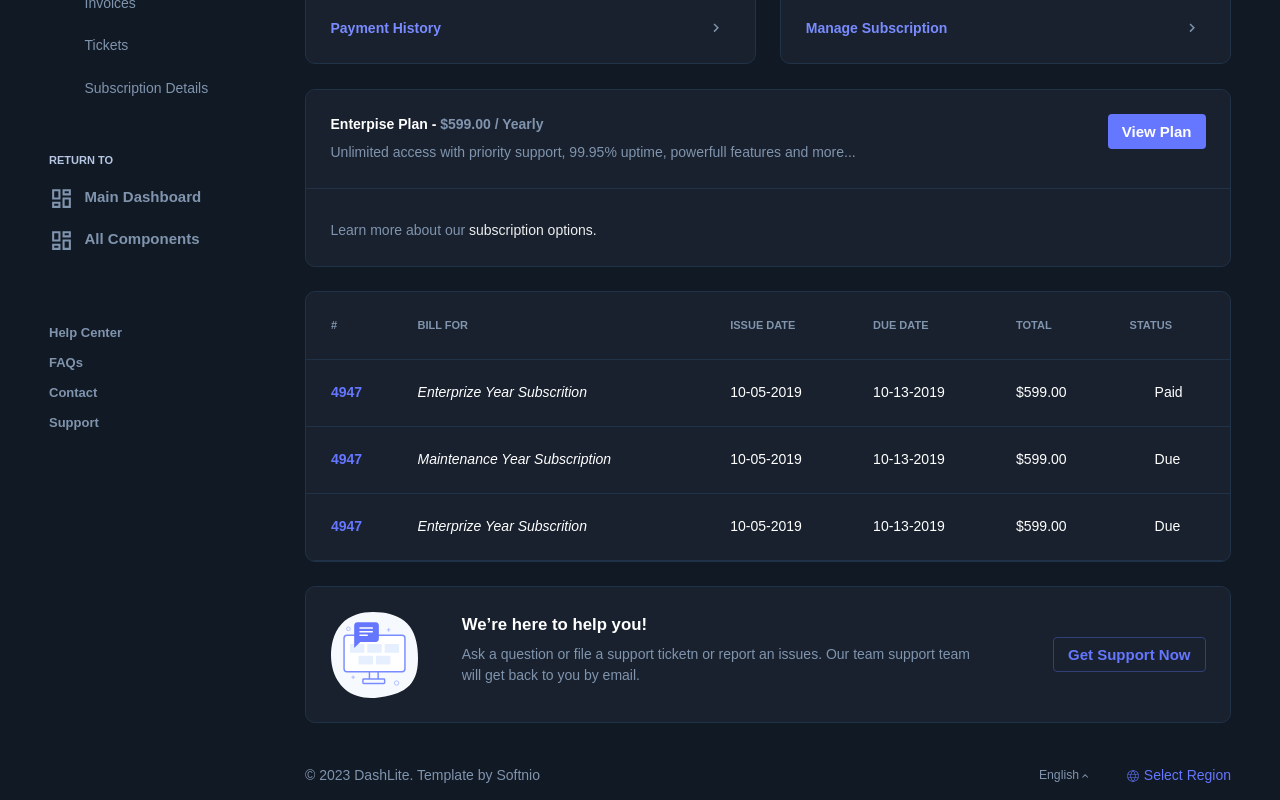
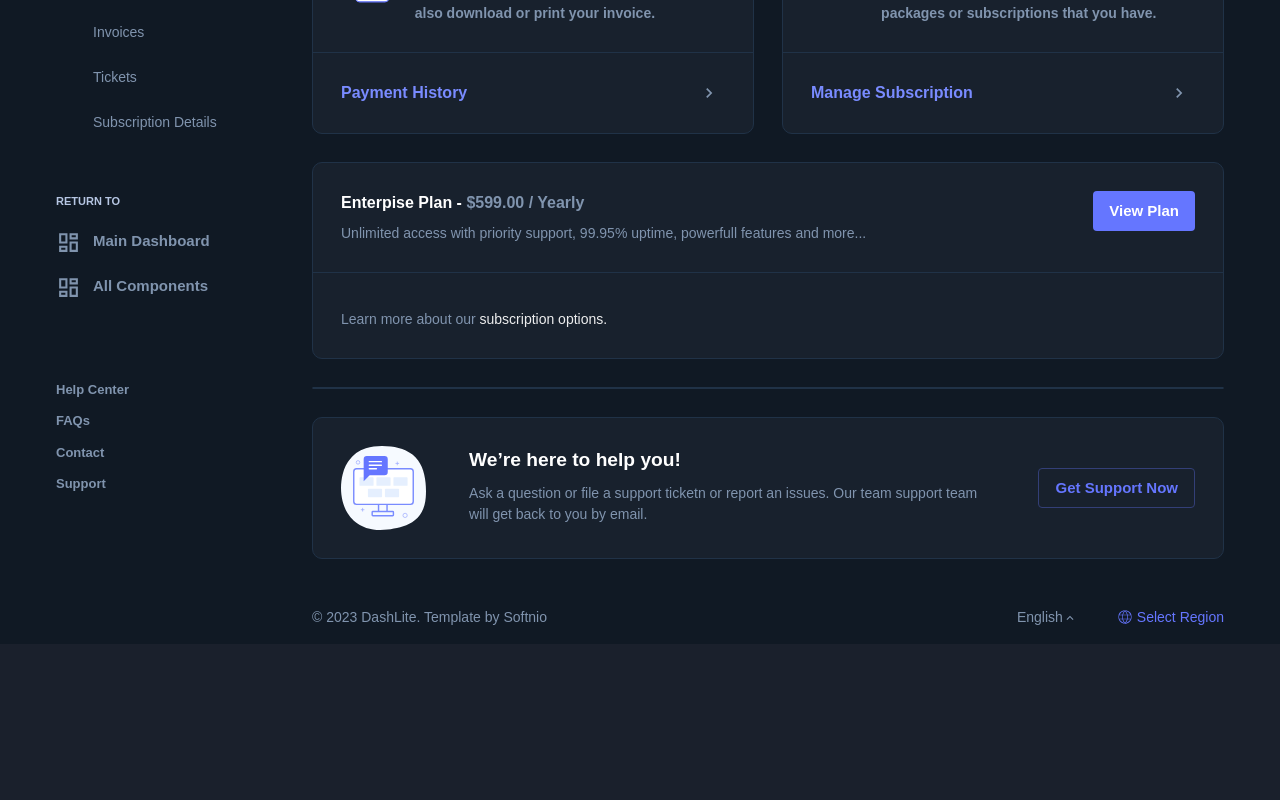
Before and after one commit to ghostman2311/chakra-ui, a React (Vite) app: page / in a window 1280 px wide. Shown: the part 557-1357 px from the top of the page. After the commit the page ends 1201 px from the top, so only its background shows below. Built offline with nearby package versions, Linux system fonts and the light colour scheme.

Commit message:
issue fix

```diff
--- a/src/components/PageContainer/index.tsx
+++ b/src/components/PageContainer/index.tsx
@@ -1,11 +1,7 @@
 import { Icon } from "@chakra-ui/icon";
 import { Box, Grid, GridItem, Text } from "@chakra-ui/layout";
 import OutlineButton from "../Button/Outlined";
-import {
-  ArrowBackIcon,
-  CloseIcon,
-  InfoOutlineIcon,
-} from "@chakra-ui/icons";
+import { ArrowBackIcon, CloseIcon, InfoOutlineIcon } from "@chakra-ui/icons";
 import { ReactNode } from "react";
 import ContainedButton from "../Button/Contained";
 import { Switch } from "@chakra-ui/switch";
@@ -17,9 +13,9 @@ interface IPageContainer {
   buttonText?: string;
   icon?: boolean;
   children: ReactNode;
-  backIcon?:boolean;
-  isSubscription?:boolean;
-  buttonIcon?:ReactNode;
+  backIcon?: boolean;
+  isSubscription?: boolean;
+  buttonIcon?: ReactNode;
 }
 
 const PageContainer = ({
@@ -29,8 +25,9 @@ const PageContainer = ({
   buttonText,
   icon,
   children,
-  backIcon,isSubscription,
-  buttonIcon
+  backIcon,
+  isSubscription,
+  buttonIcon,
 }: IPageContainer) => {
   return (
     <Box w="100%" bg="#101924" px={{ base: 4, md: 14 }} py={12} mt={50}>
@@ -43,7 +40,10 @@ const PageContainer = ({
         </Box>
       ) : null}
       <Grid
-        templateColumns={{ base: "1fr", md: buttonText ||isSubscription  ? "2fr 1fr" : "1fr" }}
+        templateColumns={{
+          base: "1fr",
+          md: buttonText || isSubscription ? "2fr 1fr" : "1fr",
+        }}
         gap={7}
         bg="#101924"
         color="#8094ae"
@@ -93,31 +93,43 @@ const PageContainer = ({
           </GridItem>
         ) : null}
 
-        {isSubscription? (<GridItem
+        {isSubscription ? (
+          <GridItem
             display="flex"
             alignItems="center"
             justifyContent={{ base: "flex-start", md: "flex-end" }}
           >
-            <Box display='flex' gap={6} alignItems={'center'}>
+            <Box display="flex" gap={6} alignItems={"center"}>
               <Box
                 display={"flex"}
                 justifyContent={{ base: "none", md: "center" }}
                 my={{ base: 4, md: 0 }}
-              alignItems={'center'}
+                alignItems={"center"}
                 gap={2}
               >
-              <Switch sx={{ color: "active" }} size="lg" isChecked={true}/>
+                <Switch sx={{ color: "active" }} size="lg" isChecked={true} />
                 <Text color="#8094ae" fontSize="1rem" fontWeight="600">
                   Auto renew
                 </Text>
               </Box>
-              <ContainedButton title={'Cancel Subscrition'} bgColor="#3d2a32" color='red' fontSize={13} icon={<CloseIcon fontSize={10}/>}/>
+              <ContainedButton
+                title={"Cancel Subscrition"}
+                bgColor="#3d2a32"
+                color="red"
+                fontSize={13}
+                icon={<CloseIcon fontSize={10} />}
+              />
             </Box>
-          </GridItem>):null
-
-        }
+          </GridItem>
+        ) : null}
       </Grid>
-      {children}
+      <Grid
+        templateColumns={{
+          base: "1fr",
+        }}
+      >
+        <GridItem>{children}</GridItem>
+      </Grid>
     </Box>
   );
 };
--- a/src/components/PaymentHistoryTable/index.css
+++ /dev/null
@@ -1,58 +0,0 @@
-html {
-    font-family: sans-serif;
-    font-size: 14px;
-  }
-
-  table {
-    border-collapse: collapse;
-    border-spacing: 0;
-    font-family: arial, sans-serif;
-    table-layout: fixed;
-    color: #fff;
-
-  }
-
-  thead {
-    /* background: lightgray; */
-  }
-
-  tr {
-    border-bottom: 1px solid #203247;
-    height:67px;
-
-  }
-
-  th {
-    border-bottom: 1px solid #203247;
-    /* border-right: 1px solid lightgray; */
-    padding: 2px 4px;
-    text-align: left;
-    font-size: 11px;
-    color: #8094AE;
-    padding-left: 25px;
-
-  }
-
-  td {
-    padding: 6px;
-
-    padding-left: 25px;
-
-
-
-  }
-
-  .container {
-    border: 1px solid #203247;
-    margin: 1rem auto;
-  }
-
-  .app {
-    margin: 1rem auto;
-    text-align: center;
-  }
-  .highlighted {
-    color:#6576ff;
-    font-weight: 600;/* Change this to your desired color */
-    padding-left: 25px;
-  }
--- a/src/components/PaymentHistoryTable/index.tsx
+++ /dev/null
@@ -1,127 +0,0 @@
-import React from "react";
-import {
-  createColumnHelper,
-  flexRender,
-  getCoreRowModel,
-  useReactTable,
-} from "@tanstack/react-table";
-import "./index.css";
-const PaymentHistoryTable = () => {
-  const defaultData = [
-    {
-      id: 4947,
-      Billfor: "Enterprize Year Subscrition",
-      issueDate: "10-05-2019",
-      duedate: "10-13-2019",
-      total: "$599.00",
-      status: "Paid",
-    },
-    {
-      id: 4947,
-      Billfor: "Maintenance Year Subscription",
-      issueDate: "10-05-2019",
-      duedate: "10-13-2019",
-      total: "$599.00",
-      status: "Due",
-    },
-    {
-      id: 4947,
-      Billfor: "Enterprize Year Subscrition",
-      issueDate: "10-05-2019",
-      duedate: "10-13-2019",
-      total: "$599.00",
-      status: "Due",
-    },
-  ];
-
-  const columnHelper = createColumnHelper();
-
-  const columns = [
-    columnHelper.accessor("id", {
-      cell: (info) => info.getValue(),
-      header: () => <span>#</span>,
-    }),
-    columnHelper.accessor((row) => row.Billfor, {
-      id: "Billfor",
-      cell: (info) => <i>{info.getValue()}</i>,
-      header: () => <span>BILL FOR</span>,
-    }),
-    columnHelper.accessor("issueDate", {
-      header: () => "ISSUE DATE",
-      cell: (info) => info.renderValue(),
-    }),
-    columnHelper.accessor("duedate", {
-      header: () => <span>DUE DATE</span>,
-    }),
-    columnHelper.accessor("total", {
-      header: "TOTAL",
-    }),
-    columnHelper.accessor("status", {
-      header: "STATUS ",
-      cell: (info) => (
-        <td
-          key={info.column.id}
-          className={
-            info.column.id === "status" ? getStatusColorClass(info.value) : ""
-          }
-        >
-          {info.renderValue()}
-        </td>
-      ),
-    }),
-  ];
-  function getStatusColorClass(status) {
-    switch (status?.toLowerCase()) {
-      case "Due":
-        return "status-due";
-      case "paid":
-        return "status-paid";
-      default:
-        return "";
-    }
-  }
-  const [data, setData] = React.useState(() => [...defaultData]);
-  const rerender = React.useReducer(() => ({}), {})[1];
-
-  const table = useReactTable({
-    data,
-    columns,
-    getCoreRowModel: getCoreRowModel(),
-  });
-  return (
-    <table>
-      <thead>
-        {table.getHeaderGroups().map((headerGroup) => (
-          <tr key={headerGroup.id}>
-            {headerGroup.headers.map((header) => (
-              <th key={header.id}>
-                {header.isPlaceholder
-                  ? null
-                  : flexRender(
-                      header.column.columnDef.header,
-                      header.getContext()
-                    )}
-              </th>
-            ))}
-          </tr>
-        ))}
-      </thead>
-      <tbody>
-        {table.getRowModel().rows.map((row) => (
-          <tr key={row.id}>
-            {row.getVisibleCells().map((cell) => (
-              <td
-                key={cell.id}
-                className={cell.column.id === "id" ? "highlighted" : ""}
-              >
-                {flexRender(cell.column.columnDef.cell, cell.getContext())}
-              </td>
-            ))}
-          </tr>
-        ))}
-      </tbody>
-    </table>
-  );
-};
-
-export default PaymentHistoryTable;
--- a/src/pages/AccountSetting/components/SettingsTab/index.tsx
+++ b/src/pages/AccountSetting/components/SettingsTab/index.tsx
@@ -1,5 +1,5 @@
 import { ReactNode, useState } from "react";
-import { Tab, TabList, TabPanel, TabPanels, Tabs } from "@chakra-ui/react";
+import { Tab, TabList, TabPanel, TabPanels, Tabs, useBreakpointValue } from "@chakra-ui/react";
 
 interface ItabsObject {
   key: string;
@@ -13,7 +13,6 @@ interface Itabs {
 
 const SettingTabs = ({ tabs }: Itabs) => {
   const [activeTab, setActiveTab] = useState(0);
-
   const handleTabChange = (index: number) => {
     setActiveTab(index);
   };
@@ -24,6 +23,7 @@ const SettingTabs = ({ tabs }: Itabs) => {
       color="#b6c6e3"
       variant="line"
       borderColor={"#203247"}
+
     >
       <TabList>
         {tabs?.map((tab, i) => (
--- a/src/pages/AccountSetting/index.tsx
+++ b/src/pages/AccountSetting/index.tsx
@@ -1,4 +1,4 @@
-import { Box, Icon, Text } from "@chakra-ui/react";
+import { Box, Grid, Icon, Text } from "@chakra-ui/react";
 import SettingTabs from "./components/SettingsTab";
 import Billing from "./components/Billing";
 import Notifications from "../NotificationSetting";
@@ -36,8 +36,10 @@ const AccountSetting = () => {
       subTitle="You have full control to manage your own account setting."
       icon={true}
     >
-      <Box mt={4}>
+      <Box mt={4} >
+
         <SettingTabs tabs={tabs} />
+        {/* </Grid> */}
       </Box>
     </PageContainer>
   );
--- a/src/pages/Dashboard/index.tsx
+++ b/src/pages/Dashboard/index.tsx
@@ -6,7 +6,6 @@ import Info from "../../assets/dashboard/info.svg";
 import DashboardBox from "./components/DashboardBox";
 import ContainedButton from "../../components/Button/Contained";
 import Support from "../../components/Support";
-import PaymentHistoryTable from "../../components/PaymentHistoryTable";
 import PageContainer from "../../components/PageContainer";
 
 const Dashboard = () => {
@@ -113,7 +112,7 @@ const Dashboard = () => {
         borderRadius={10}
         sx={{ border: "1px solid #203247" }}
       >
-        <PaymentHistoryTable />
+        {/* <PaymentHistoryTable /> */}
       </Grid>
       <Support />
     </PageContainer>
--- a/src/pages/PaymentHistory/index.tsx
+++ b/src/pages/PaymentHistory/index.tsx
@@ -10,7 +10,7 @@ import {
 import PageContainer from "../../components/PageContainer";
 import { FaFileInvoice } from "react-icons/fa";
 import { GoDotFill } from "react-icons/go";
-import { Box } from "@chakra-ui/layout";
+import { Box, Grid } from "@chakra-ui/layout";
 
 const PaymentHistory = () => {
   const paymentHistoryColumnData = [
@@ -94,8 +94,16 @@ const PaymentHistory = () => {
       title="Payment History"
       subTitle="Here is your payment history of account."
       buttonText="Get Invoice"
-      buttonIcon={<FaFileInvoice style={{ marginRight: "10" }} />}
+      buttonIcon={<FaFileInvoice style={{ marginRight: "10" }} />
+    }
     >
+       <Grid
+        templateColumns={{ base: "1fr"}}
+
+        bg="#101924"
+        color="#8094ae"
+        overflow="hidden"
+      >
       <TableContainer border="1px solid #203247" borderRadius={5} mt={10}>
         <Table variant="simple" backgroundColor={"#18212d"}>
           <Thead borderBottom={"1px solid #203247"}>
@@ -219,6 +227,7 @@ const PaymentHistory = () => {
           </Tbody>
         </Table>
       </TableContainer>
+      </Grid>
     </PageContainer>
   );
 };
--- a/src/pages/Pricing/index.tsx
+++ b/src/pages/Pricing/index.tsx
@@ -53,6 +53,13 @@ const Pricing = () => {
           buttonText="Select Plan"
         />
       </Grid>
+      <Grid
+        templateColumns={{ base: "1fr"}}
+
+
+        color="#8094ae"
+        overflow="hidden"
+      >
       <TableContainer border= "1px solid #203247" borderRadius={5} mt={10}>
         <Table size="sm">
           <Thead backgroundColor={'#2b3c51'} borderBottom={"1px solid #203247"}>
@@ -94,6 +101,7 @@ const Pricing = () => {
           </Tbody>
         </Table>
       </TableContainer>
+      </Grid>
       <Support />
     </PageContainer>
   );
--- a/src/pages/SubscriptionDetails/index.tsx
+++ b/src/pages/SubscriptionDetails/index.tsx
@@ -22,7 +22,7 @@ const SubscriptionDetails = () => {
         borderRadius={10}
         sx={{ border: "1px solid #203247" }}
       >
-        <PaymentHistoryTable />
+        {/* <PaymentHistoryTable /> */}
       </Grid>
     </PageContainer>
   );
```
Lines whose indentation alone changed are shown as unchanged.
